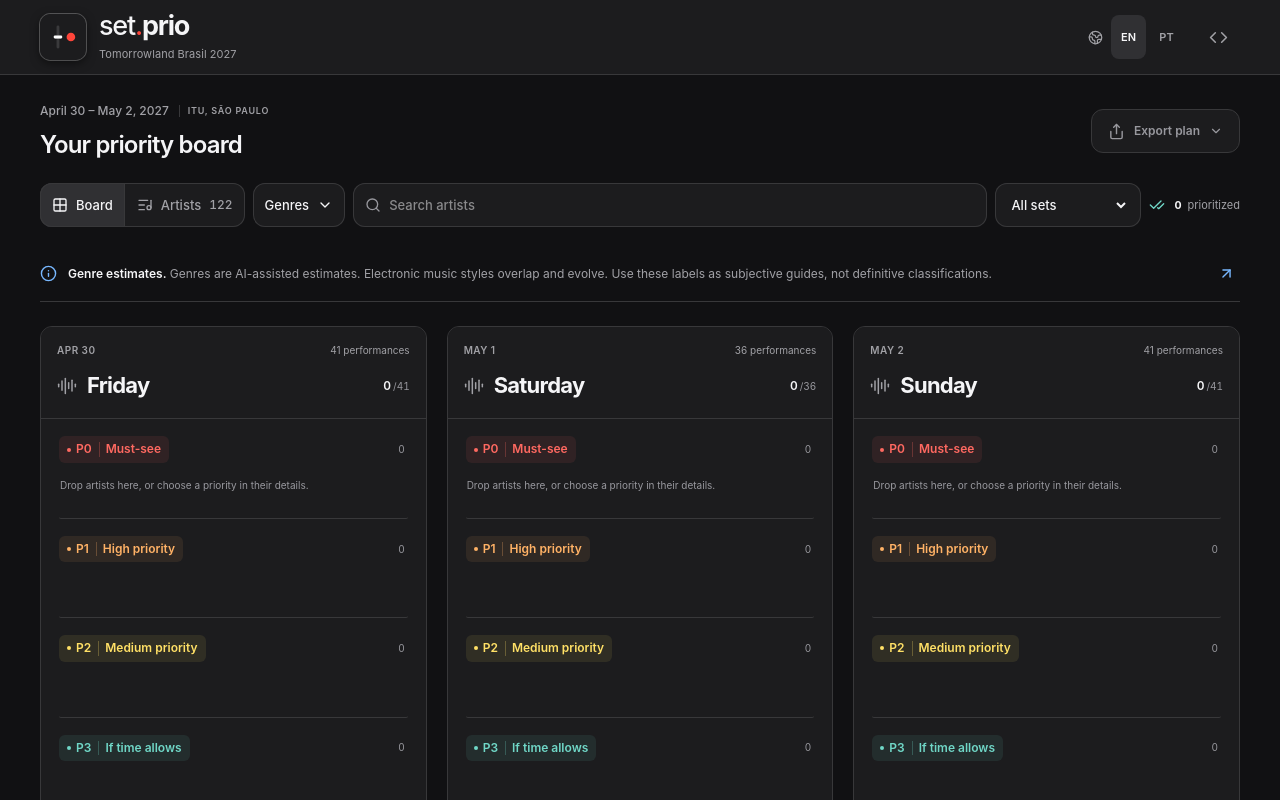
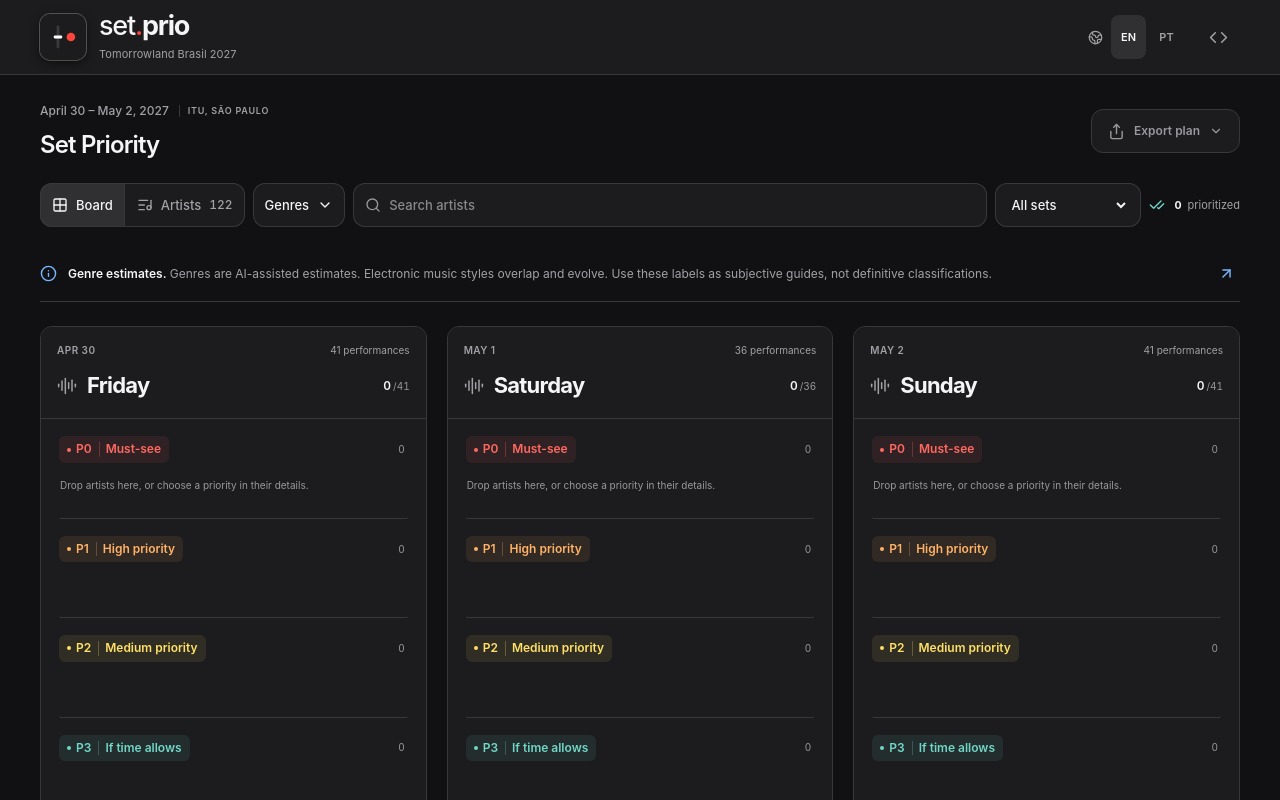
Before and after one commit to heldercostaa/set.prio, a React (Vite) app: page / in a window 1280 px wide. Shown: the top 800 px of the page. Built offline with nearby package versions, Linux system fonts and the light colour scheme.

Commit message:
feat: rename board heading to Set Priority

```diff
--- a/src/i18n.ts
+++ b/src/i18n.ts
@@ -1,7 +1,7 @@
 import { DAYS, type Day, type Language, type Priority } from './types';
 
 const en = {
-  title: 'Your priority board',
+  title: 'Set Priority',
   subtitle: 'Find your artists. Make your weekend.',
   search: 'Search artists',
   board: 'Board',
@@ -111,7 +111,7 @@ const en = {
   comments: 'Comment',
 };
 const pt: typeof en = {
-  title: 'Seu quadro de prioridades',
+  title: 'Prioridade dos sets',
   subtitle: 'Encontre seus artistas. Planeje seu festival.',
   search: 'Buscar artistas',
   board: 'Quadro',
```
Also changed, not shown: 1 other file (tests, documents, lock files or other folders).
